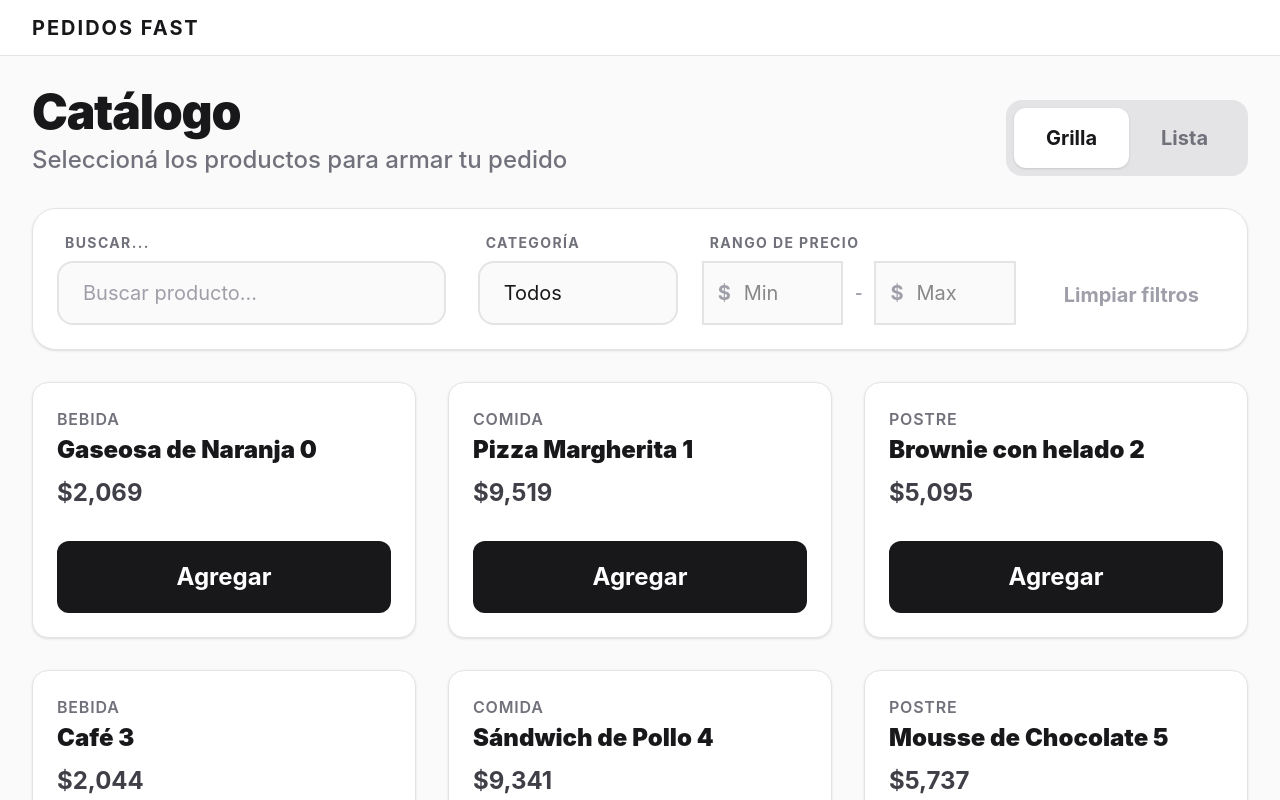
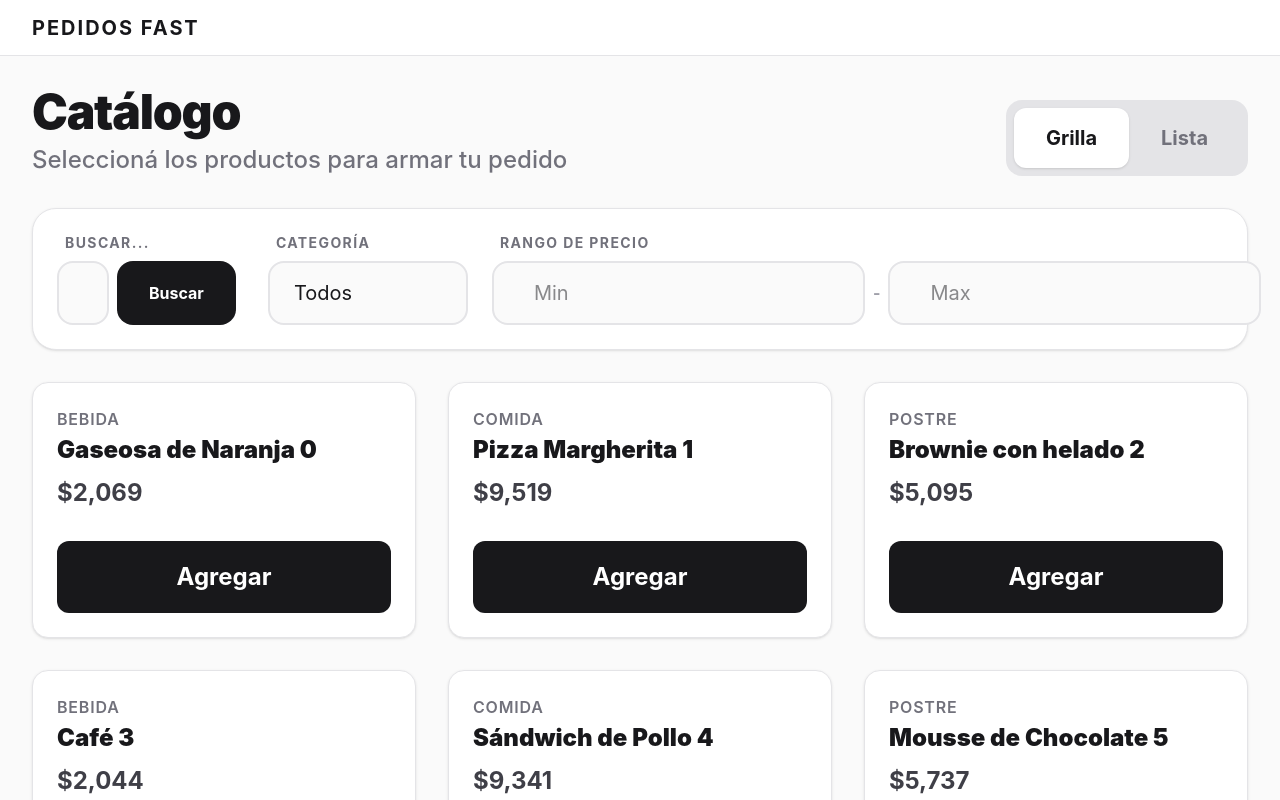
Before and after one commit to facundovanni/challenge-pedidos-fv, an Angular app: page /products in a window 1280 px wide. Built offline with nearby package versions, Linux system fonts and the light colour scheme.

Commit message:
fix filter and search

```diff
--- a/src/app/features/products/product-list/product-list.component.ts
+++ b/src/app/features/products/product-list/product-list.component.ts
@@ -42,7 +42,7 @@ export class ProductListComponent implements OnInit {
     this.router.navigate([], {
       relativeTo: this.route,
       queryParams: urlParams,
-      queryParamsHandling: 'merge'
+      queryParamsHandling: 'replace'
     });
   }
 
--- a/src/app/features/products/product-toolbar/product-toolbar.component.html
+++ b/src/app/features/products/product-toolbar/product-toolbar.component.html
@@ -13,11 +13,14 @@
     <app-select-filter
       label="Categoría"
       [options]="categories()"
+      [initialValue]="selectedCategory()"
       (selectionChanged)="onCategoryChange($event)">
     </app-select-filter>
 
     <app-price-range
       label="Rango de Precio"
+      [initialMin]="priceMin()"
+      [initialMax]="priceMax()"
       (rangeChanged)="onPriceChange($event)">
     </app-price-range>
 
--- a/src/app/features/products/product-toolbar/product-toolbar.component.ts
+++ b/src/app/features/products/product-toolbar/product-toolbar.component.ts
@@ -14,6 +14,8 @@ import { SelectFilterComponent } from '../../../shared/components/filters/select
 export class ProductToolbarComponent {
 
   @ViewChild(SearchInputComponent) searchInputComponent!: SearchInputComponent;
+  @ViewChild(SelectFilterComponent) selectFilterComponent!: SelectFilterComponent;
+  @ViewChild(PriceRangeComponent) priceRangeComponent!: PriceRangeComponent;
 
   categories = signal(MOCK_CATEGORIES);
   queryChanged = output<QueryParams>();
@@ -28,7 +30,6 @@ export class ProductToolbarComponent {
     effect(() => {
       const params = this.initialParams();
 
-      console.log({params: this.initialParams()});
       if (params) {
         this.searchTerm.set(params.search || '');
 
@@ -62,8 +63,13 @@ export class ProductToolbarComponent {
 
   onReset() {
     this.searchTerm.set('');
+    this.selectedCategory.set('');
+    this.priceMin.set(null);
+    this.priceMax.set(null);
+
     this.searchInputComponent?.reset();
-    this.selectedCategory.set('');
+    this.selectFilterComponent?.reset();
+    this.priceRangeComponent?.reset();
 
     this.emitQuery();
   }
--- a/src/app/shared/components/filters/price-range/price-range.component.html
+++ b/src/app/shared/components/filters/price-range/price-range.component.html
@@ -2,19 +2,11 @@
   <label class="text-sm font-bold uppercase tracking-widest text-zinc-500 pl-2">
     {{ label() }}
   </label>
-  <div class="flex items-center gap-3">
-    <div class="relative flex-1">
-      <span class="absolute left-4 top-1/2 -translate-y-1/2 text-xl font-bold text-zinc-400">$</span>
-      <input #priceInput type="number" placeholder="Min" (change)="updateMin($event)"
-             class="w-full pl-10 pr-4 py-4 text-xl bg-zinc-50 border-2 border-zinc-200 rounded-2xl..." />
-    </div>
-
+  <div class="flex items-center gap-2">
+    <input #minRef type="number" placeholder="Min" (input)="onInput()"
+      class="pl-10 px-4 py-4 text-xl bg-zinc-50 border-2 border-zinc-200 rounded-2xl focus:border-zinc-900 focus:bg-white focus:outline-none transition-all" />
     <span class="text-zinc-400 font-bold">-</span>
-
-    <div class="relative flex-1">
-      <span class="absolute left-4 top-1/2 -translate-y-1/2 text-xl font-bold text-zinc-400">$</span>
-      <input #priceInput type="number" placeholder="Max" (change)="updateMax($event)"
-             class="w-full pl-10 pr-4 py-4 text-xl bg-zinc-50 border-2 border-zinc-200 rounded-2xl..." />
-    </div>
+    <input #maxRef type="number" placeholder="Max" (input)="onInput()"
+      class="pl-10 px-4 py-4 text-xl bg-zinc-50 border-2 border-zinc-200 rounded-2xl focus:border-zinc-900 focus:bg-white focus:outline-none transition-all" />
   </div>
 </div>
--- a/src/app/shared/components/filters/price-range/price-range.component.ts
+++ b/src/app/shared/components/filters/price-range/price-range.component.ts
@@ -1,4 +1,4 @@
-import { Component, ElementRef, QueryList, ViewChildren, input, output } from '@angular/core';
+import { Component, effect, ElementRef, input, output, ViewChild } from '@angular/core';
 
 @Component({
   selector: 'app-price-range',
@@ -10,28 +10,40 @@ import { Component, ElementRef, QueryList, ViewChildren, input, output } from '@
 })
 export class PriceRangeComponent {
 
-  label = input.required<string>();
-  rangeChanged = output<{min: number | null, max: number | null}>();
+  label = input<string>('');
+  initialMin = input<number | null>(null);
+  initialMax = input<number | null>(null);
+  rangeChanged = output<{ min: number | null; max: number | null }>();
 
-  @ViewChildren('priceInput') inputs!: QueryList<ElementRef<HTMLInputElement>>;
+  @ViewChild('minRef') minElement!: ElementRef<HTMLInputElement>;
+  @ViewChild('maxRef') maxElement!: ElementRef<HTMLInputElement>;
 
-  private currentMin: number | null = null;
-  private currentMax: number | null = null;
+  constructor() {
+    effect(() => {
+      const min = this.initialMin();
+      const max = this.initialMax();
 
-  updateMin(event: Event) {
-    const val = (event.target as HTMLInputElement).value;
-    this.rangeChanged.emit({ min: val ? Number(val) : null, max: null });
+      if (this.minElement && this.minElement.nativeElement.value !== (min?.toString() || '')) {
+        this.minElement.nativeElement.value = min !== null ? min.toString() : '';
+      }
+      if (this.maxElement && this.maxElement.nativeElement.value !== (max?.toString() || '')) {
+        this.maxElement.nativeElement.value = max !== null ? max.toString() : '';
+      }
+    });
   }
 
-  updateMax(event: Event) {
-    const val = (event.target as HTMLInputElement).value;
-    this.rangeChanged.emit({ min: null, max: val ? Number(val) : null });
+  onInput() {
+    const minVal = this.minElement.nativeElement.value;
+    const maxVal = this.maxElement.nativeElement.value;
+
+    this.rangeChanged.emit({
+      min: minVal ? Number(minVal) : null,
+      max: maxVal ? Number(maxVal) : null
+    });
   }
 
   reset() {
-    this.inputs.forEach(input => {
-      input.nativeElement.value = '';
-    });
-    this.rangeChanged.emit({ min: null, max: null });
+    if (this.minElement) this.minElement.nativeElement.value = '';
+    if (this.maxElement) this.maxElement.nativeElement.value = '';
   }
 }
--- a/src/app/shared/components/filters/search-input/search-input.component.html
+++ b/src/app/shared/components/filters/search-input/search-input.component.html
@@ -3,12 +3,17 @@
     {{ title() ? 'Buscar por ' + title() : 'Buscar...' }}
   </label>
 
-  <input
+  <div class="flex gap-2">
+    <input
       #inputRef
       type="search"
       [placeholder]="placeholder()"
-      (input)="handleEvent($event)"
-      (search)="handleEvent($event)"
       class="w-full px-6 py-4 text-xl bg-zinc-50 border-2 border-zinc-200 rounded-2xl focus:border-zinc-900 focus:bg-white focus:outline-none transition-all placeholder:text-zinc-400"
     />
+    <button
+      (click)="onSearchClick()"
+      class="px-8 py-4 bg-zinc-900 text-white font-bold rounded-2xl hover:bg-black transition-colors active:scale-95">
+      Buscar
+    </button>
+  </div>
 </div>
--- a/src/app/shared/components/filters/search-input/search-input.component.ts
+++ b/src/app/shared/components/filters/search-input/search-input.component.ts
@@ -3,14 +3,11 @@ import { Component, ElementRef, ViewChild, effect, input, output } from '@angula
 @Component({
   selector: 'app-search-input',
   standalone: true,
-  imports: [
-  ],
   templateUrl: './search-input.component.html',
 })
 export class SearchInputComponent {
   title = input<string>();
   placeholder = input<string>('Buscar');
-
   initialValue = input<string>('');
   search = output<string>();
 
@@ -19,20 +16,21 @@ export class SearchInputComponent {
   constructor() {
     effect(() => {
       const value = this.initialValue();
-      if (this.inputElement?.nativeElement) {
+      if (this.inputElement && this.inputElement.nativeElement.value !== value) {
         this.inputElement.nativeElement.value = value;
       }
     });
   }
 
-  handleEvent(event: Event) {
-    const target = event.target as HTMLInputElement;
-    this.search.emit(target.value);
+  onSearchClick() {
+    const value = this.inputElement.nativeElement.value;
+    this.search.emit(value);
   }
 
   reset() {
     if (this.inputElement) {
       this.inputElement.nativeElement.value = '';
+      this.search.emit('');
     }
   }
 }
--- a/src/app/shared/components/filters/select-filter/select-filter.component.html
+++ b/src/app/shared/components/filters/select-filter/select-filter.component.html
@@ -2,11 +2,11 @@
   <label class="text-sm font-bold uppercase tracking-widest text-zinc-500 pl-2">
     {{ label() }}
   </label>
-  <select (change)="onChange($event)"
-          class="w-full px-6 py-4 text-xl bg-zinc-50 border-2 border-zinc-200 rounded-2xl focus:border-zinc-900 focus:bg-white focus:outline-none transition-all cursor-pointer appearance-none">
+  <select #selectRef (change)="onChange($event)"
+    class="w-full px-6 py-4 text-xl bg-zinc-50 border-2 border-zinc-200 rounded-2xl focus:border-zinc-900 focus:bg-white focus:outline-none transition-all appearance-none cursor-pointer">
     <option value="">Todos</option>
     @for (option of options(); track option.id) {
-      <option [value]="option.id">{{ option.name }}</option>
+    <option [value]="option.id">{{ option.name }}</option>
     }
   </select>
 </div>
--- a/src/app/shared/components/filters/select-filter/select-filter.component.ts
+++ b/src/app/shared/components/filters/select-filter/select-filter.component.ts
@@ -1,4 +1,4 @@
-import { Component, input, output } from '@angular/core';
+import { Component, effect, ElementRef, input, output, ViewChild } from '@angular/core';
 
 @Component({
   selector: 'app-select-filter',
@@ -8,11 +8,27 @@ import { Component, input, output } from '@angular/core';
   templateUrl: './select-filter.component.html',
 })
 export class SelectFilterComponent {
-  label = input.required<string>();
-  options = input.required<any[]>();
+  label = input<string>('');
+  options = input<any[]>([]);
+  initialValue = input<string>('');
   selectionChanged = output<string>();
+
+  @ViewChild('selectRef') selectElement!: ElementRef<HTMLSelectElement>;
+
+  constructor() {
+    effect(() => {
+      const val = this.initialValue() || '';
+      if (this.selectElement && this.selectElement.nativeElement.value !== val) {
+        this.selectElement.nativeElement.value = val;
+      }
+    });
+  }
 
   onChange(event: Event) {
     this.selectionChanged.emit((event.target as HTMLSelectElement).value);
   }
- }
+
+  reset() {
+    if (this.selectElement) this.selectElement.nativeElement.value = '';
+  }
+}
```
Also changed, not shown: 1 other file (tests, documents, lock files or other folders).
